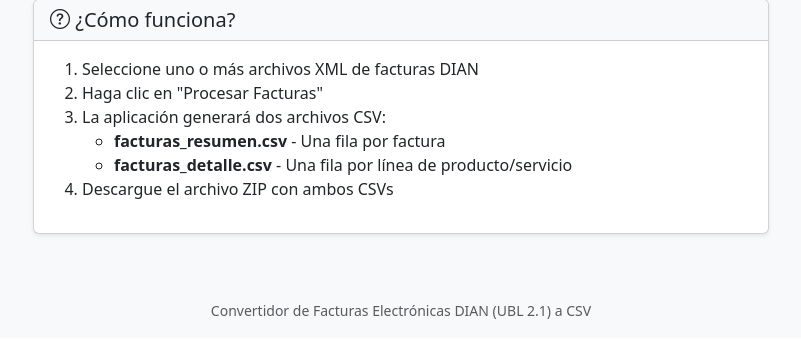
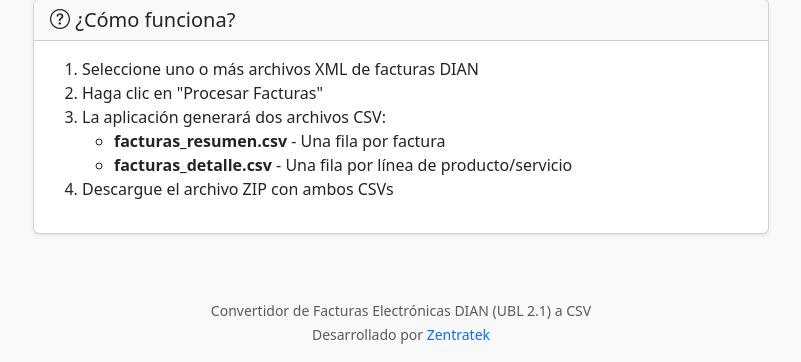
Before and after one commit to zentratek/zentratek-fac2csv, a Flask app: page / in a window 1280 px wide. Shown: the part 804-1166 px from the top of the page, without its empty margins (239-1040 px from the left). Before the commit the page ends 1123 px from the top, so only its background shows below. Run offline with Flask 3, Linux system fonts and the light colour scheme.

Commit message:
Add Zentratek footer to website
- Add developer credit in footer: "Desarrollado por Zentratek"
- Add link to www.zentratek.com (opens in new tab)

🤖 Generated with [Claude Code](https://claude.com/claude-code)

Co-Authored-By: Claude <noreply@anthropic.com>

```diff
--- a/templates/base.html
+++ b/templates/base.html
@@ -48,6 +48,8 @@
     <footer class="footer mt-5 py-3 bg-light">
         <div class="container text-center text-muted">
             <small>Convertidor de Facturas Electrónicas DIAN (UBL 2.1) a CSV</small>
+            <br>
+            <small>Desarrollado por <a href="https://www.zentratek.com" target="_blank" class="text-decoration-none">Zentratek</a></small>
         </div>
     </footer>
 
```
